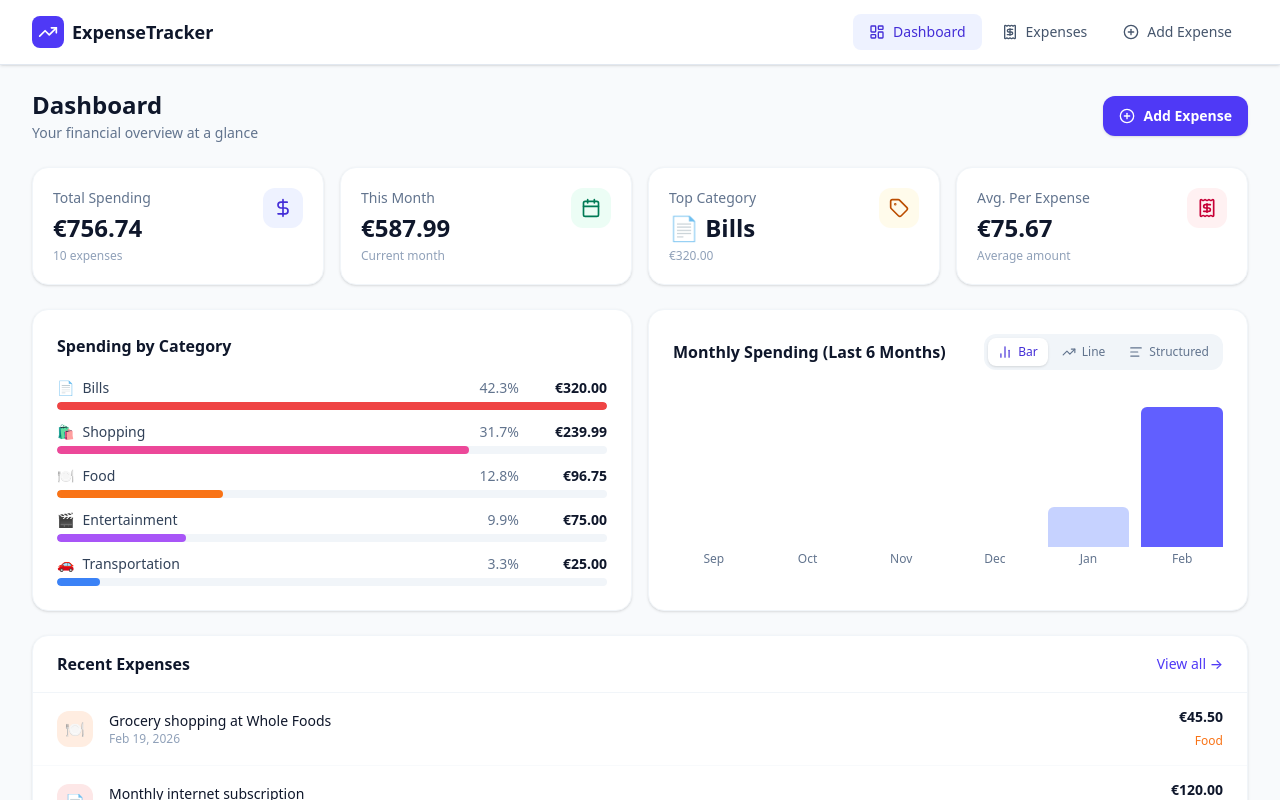
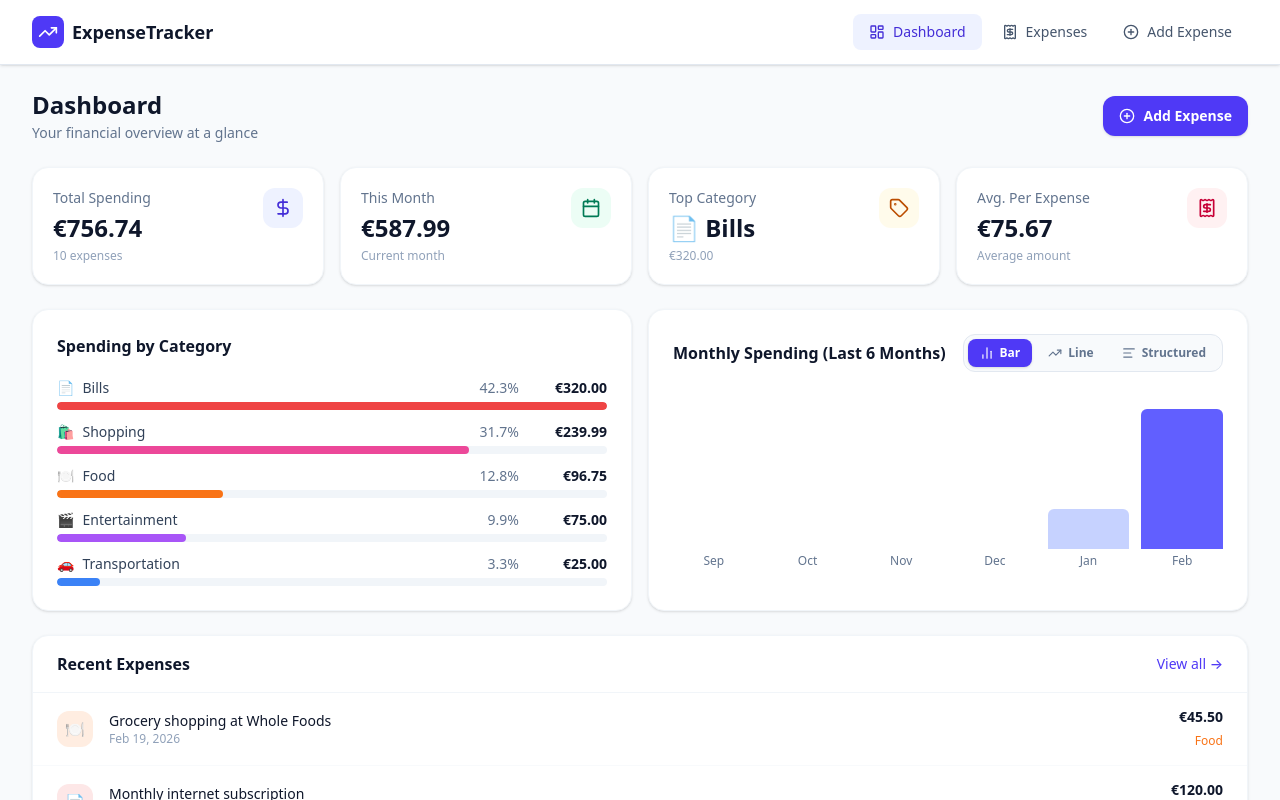
Before and after one commit to krtsdm-max/Start, a Next.js app: page / in a window 1280 px wide. Shown: the top 800 px of the page. Built offline with nearby package versions, Linux system fonts and the light colour scheme.

Commit message:
fix: make chart type switcher visually prominent with filled active state

```diff
--- a/components/MonthlyChart.tsx
+++ b/components/MonthlyChart.tsx
@@ -46,20 +46,20 @@ export default function MonthlyChart({ summary }: MonthlyChartProps) {
       {/* Header + switcher */}
       <div className="flex items-center justify-between mb-5">
         <h3 className="text-base font-semibold text-slate-900">Monthly Spending (Last 6 Months)</h3>
-        <div className="flex items-center gap-1 bg-slate-100 rounded-xl p-1">
+        <div className="flex items-center gap-1 border border-slate-200 rounded-xl p-1 bg-slate-50">
           {CHART_TYPES.map(({ type, label, Icon }) => (
             <button
               key={type}
               onClick={() => setChartType(type)}
               title={label}
-              className={`flex items-center gap-1.5 px-2.5 py-1.5 rounded-lg text-xs font-medium transition-all ${
+              className={`flex items-center gap-1.5 px-3 py-1.5 rounded-lg text-xs font-semibold transition-all ${
                 chartType === type
-                  ? 'bg-white text-indigo-700 shadow-sm'
-                  : 'text-slate-500 hover:text-slate-700'
+                  ? 'bg-indigo-600 text-white shadow-sm'
+                  : 'text-slate-500 hover:text-slate-800 hover:bg-slate-200'
               }`}
             >
               <Icon className="w-3.5 h-3.5" />
-              <span className="hidden sm:inline">{label}</span>
+              <span>{label}</span>
             </button>
           ))}
         </div>
```
